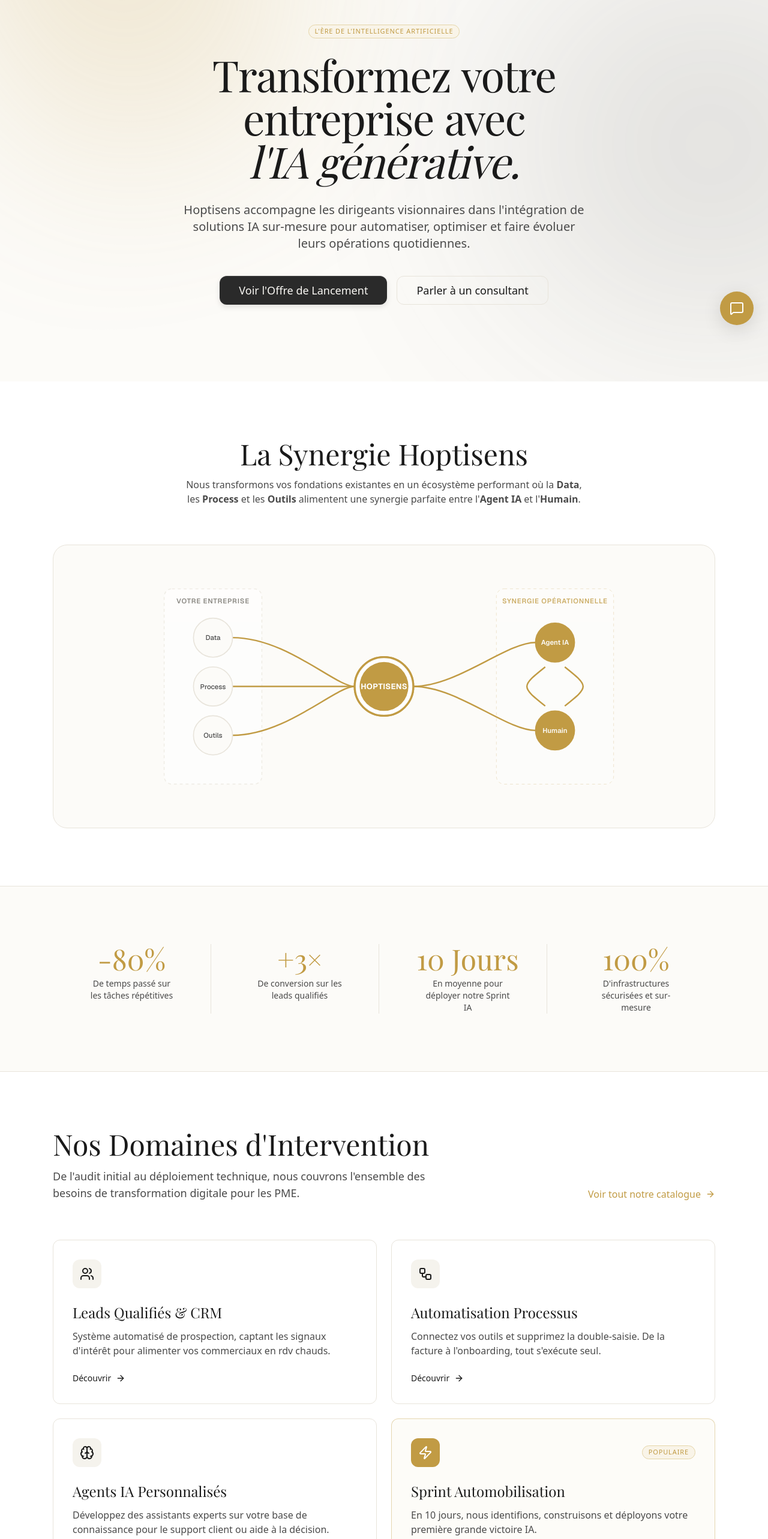
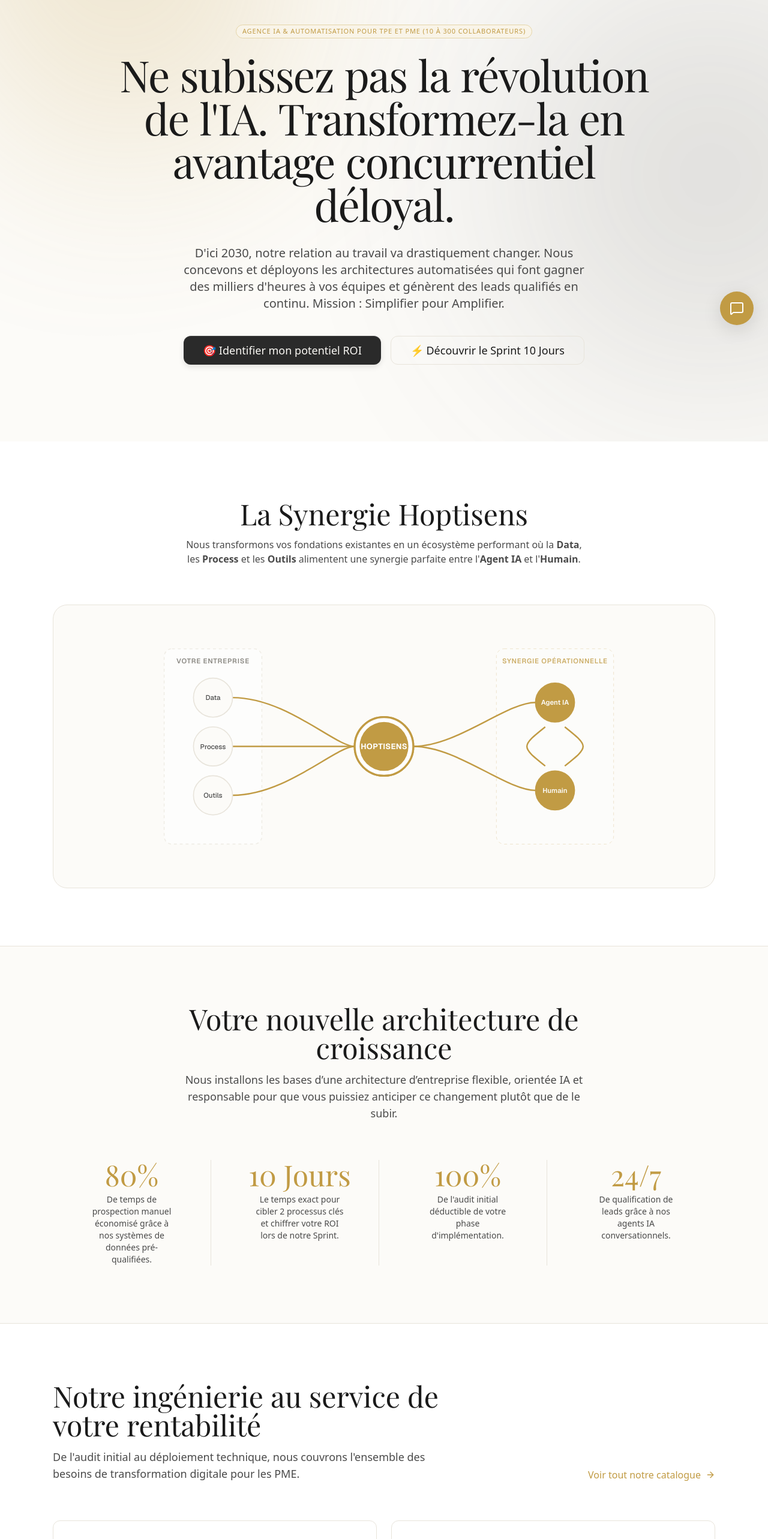
Before and after one commit to Himeros04/hoptisens.com, a Next.js app: page /en in a window 1280 px wide. Shown: the part 234-2800 px from the top of the page at 60% size. Built offline with nearby package versions, Linux system fonts and the light colour scheme; a web font is replaced by a local one.

Commit message:
modifs copywriting (Conseils de Jack)

```diff
--- a/components/sections/Chiffres.tsx
+++ b/components/sections/Chiffres.tsx
@@ -4,16 +4,24 @@
 import { Counter } from "../ui/Counter";
 
 const metrics = [
-  { numeric: 80, prefix: "-", suffix: "%", label: "De temps passé sur les tâches répétitives" },
-  { numeric: 3, prefix: "+", suffix: "×", label: "De conversion sur les leads qualifiés" },
-  { numeric: 10, prefix: "", suffix: " Jours", label: "En moyenne pour déployer notre Sprint IA" },
-  { numeric: 100, prefix: "", suffix: "%", label: "D'infrastructures sécurisées et sur-mesure" },
+  { numeric: 80, prefix: "", suffix: "%", label: "De temps de prospection manuel économisé grâce à nos systèmes de données pré-qualifiées." },
+  { numeric: 10, prefix: "", suffix: " Jours", label: "Le temps exact pour cibler 2 processus clés et chiffrer votre ROI lors de notre Sprint." },
+  { numeric: 100, prefix: "", suffix: "%", label: "De l'audit initial déductible de votre phase d'implémentation." },
+  { numeric: 24, prefix: "", suffix: "/7", label: "De qualification de leads grâce à nos agents IA conversationnels." },
 ];
 
 export function Chiffres() {
   return (
     <Section className="bg-bg py-20 border-y border-border">
       <Container>
+        <FadeInUp className="text-center max-w-2xl mx-auto mb-16">
+          <h2 className="text-3xl md:text-5xl font-serif text-[var(--color-text-primary)] mb-4">
+            Votre nouvelle architecture de croissance
+          </h2>
+          <p className="text-[var(--color-text-secondary)] text-lg">
+            Nous installons les bases d’une architecture d’entreprise flexible, orientée IA et responsable pour que vous puissiez anticiper ce changement plutôt que de le subir.
+          </p>
+        </FadeInUp>
         <div className="grid grid-cols-2 md:grid-cols-4 gap-8 md:gap-4 divide-x-0 md:divide-x divide-border">
           {metrics.map((metric, index) => (
             <FadeInUp key={index} delay={index * 0.1} className="text-center px-4">
--- a/components/sections/Hero.tsx
+++ b/components/sections/Hero.tsx
@@ -40,7 +40,7 @@
 
       <Container className="text-center relative z-10">
         <FadeInUp>
-          <Badge variant="accent" className="mb-6">L'Ère de l'Intelligence Artificielle</Badge>
+          <Badge variant="accent" className="mb-6">Agence IA & Automatisation pour TPE et PME (10 à 300 collaborateurs)</Badge>
 
           <motion.h1
             initial="hidden"
@@ -48,14 +48,11 @@
             variants={{ visible: { transition: { staggerChildren: 0.1 } } }}
             className="text-4xl md:text-6xl lg:text-7xl font-serif text-[var(--color-text-primary)] tracking-tight mb-8 max-w-4xl mx-auto flex flex-wrap justify-center gap-x-[0.25em]"
           >
-            {"Transformez votre entreprise avec".split(" ").map((word, i) => (
+            {"Ne subissez pas la révolution de l'IA. Transformez-la en avantage concurrentiel déloyal.".split(" ").map((word, i) => (
               <motion.span key={i} variants={wordVariants} className="inline-block">
                 {word}
               </motion.span>
             ))}
-            <motion.span variants={wordVariants} className="italic inline-block">
-              l'IA générative.
-            </motion.span>
           </motion.h1>
 
           <motion.p
@@ -64,17 +61,15 @@
             transition={{ delay: 0.6, duration: 0.6 }}
             className="text-lg md:text-xl text-[var(--color-text-secondary)] max-w-2xl mx-auto mb-10"
           >
-            Hoptisens accompagne les dirigeants visionnaires dans l'intégration
-            de solutions IA sur-mesure pour automatiser, optimiser et faire
-            évoluer leurs opérations quotidiennes.
+            D'ici 2030, notre relation au travail va drastiquement changer. Nous concevons et déployons les architectures automatisées qui font gagner des milliers d'heures à vos équipes et génèrent des leads qualifiés en continu. Mission : Simplifier pour Amplifier.
           </motion.p>
           <div className="flex flex-col sm:flex-row items-center justify-center gap-4">
+            <Link href="/contact" className="w-full sm:w-auto">
+              <Button size="lg" className="w-full">🎯 Identifier mon potentiel ROI</Button>
+            </Link>
             <a href="#sprint" className="w-full sm:w-auto">
-              <Button size="lg" className="w-full">Voir l'Offre de Lancement</Button>
+              <Button variant="secondary" size="lg" className="w-full">⚡ Découvrir le Sprint 10 Jours</Button>
             </a>
-            <Link href="/contact" className="w-full sm:w-auto">
-              <Button variant="secondary" size="lg" className="w-full">Parler à un consultant</Button>
-            </Link>
           </div>
         </FadeInUp>
       </Container>
--- a/components/sections/Offres.tsx
+++ b/components/sections/Offres.tsx
@@ -8,26 +8,26 @@
 
 const offres = [
   {
-    title: "Leads Qualifiés & CRM",
-    description: "Système automatisé de prospection, captant les signaux d'intérêt pour alimenter vos commerciaux en rdv chauds.",
+    title: "Prospection & Inbound Augmentés",
+    description: "Protégez le temps de vos commerciaux. Notre \"Prospecteur Augmenté\" scrape, qualifie par l'IA et rédige des approches ultra-personnalisées. En Inbound, notre Filtre IA ne fait remonter dans votre CRM que les leads chauds.",
     icon: Users,
     href: "/offres/leads"
   },
   {
-    title: "Automatisation Processus",
-    description: "Connectez vos outils et supprimez la double-saisie. De la facture à l'onboarding, tout s'exécute seul.",
+    title: "Automatisation & CRM sur-mesure",
+    description: "La construction et l'assemblage de vos outils. Nous concevons des agents IA, interconnectons vos logiciels existants et développons des CRM semi-automatisés pour éradiquer les tâches chronophages.",
     icon: Workflow,
     href: "/offres"
   },
   {
-    title: "Agents IA Personnalisés",
-    description: "Développez des assistants experts sur votre base de connaissance pour le support client ou aide à la décision.",
+    title: "Audits, Stratégie & Transfert de Compétences",
+    description: "L'analyse de l'existant pour concevoir une architecture solide avant les travaux. Nous formons ensuite vos équipes via des ateliers pratiques et concevons des agents formateurs internes pour l'onboarding.",
     icon: Brain,
     href: "/offres"
   },
   {
-    title: "Sprint Automobilisation",
-    description: "En 10 jours, nous identifions, construisons et déployons votre première grande victoire IA.",
+    title: "Sprint \"Processus Performants\"",
+    description: "Ne devinez plus où intégrer l'IA. En 10 jours ouvrés, obtenez un plan d'action chiffré sur vos 2 processus les plus rentables à optimiser.",
     icon: Zap,
     href: "/offres/sprint",
     highlight: true
@@ -40,7 +40,7 @@
       <Container>
         <div className="flex flex-col md:flex-row justify-between items-start md:items-end mb-16">
           <FadeInUp className="max-w-2xl">
-            <h2 className="text-3xl md:text-5xl font-serif text-text-primary mb-4">Nos Domaines d'Intervention</h2>
+            <h2 className="text-3xl md:text-5xl font-serif text-text-primary mb-4">Notre ingénierie au service de votre rentabilité</h2>
             <p className="text-text-secondary text-lg">
               De l'audit initial au déploiement technique, nous couvrons
               l'ensemble des besoins de transformation digitale pour les PME.
--- a/components/sections/Sprint.tsx
+++ b/components/sections/Sprint.tsx
@@ -22,17 +22,29 @@
               </div>
             </div>
             <h2 className="text-3xl md:text-5xl font-serif mb-6">
-              Le <span className="text-accent italic">Sprint Automobilisation</span>
+              Le Sprint "Processus Performants" — 490€ HT
             </h2>
-            <p className="text-white/80 text-lg mb-8 max-w-lg">
-              Un accompagnement intensif de 10 jours pour analyser vos flux,
-              définir un plan d'action opérationnel et déployer un pipeline
-              test grandeur nature prouvant le ROI de l'IA dans votre entreprise.
+            <p className="text-[var(--color-accent)] font-medium text-lg mb-4">
+              On ne vous propose pas un service, on initie votre transformation.
             </p>
+            <ul className="space-y-4 mb-8 text-white/80 max-w-lg">
+              <li className="flex items-start gap-3">
+                <span className="text-lg">🕒</span>
+                <div><span className="font-semibold text-white">10 jours ouvrés</span> chronomètre : Nous ciblons les 2 processus de votre entreprise où l'optimisation aura un ROI rapide.</div>
+              </li>
+              <li className="flex items-start gap-3">
+                <span className="text-lg">📄</span>
+                <div><span className="font-semibold text-white">Livrable actionnable</span> : Une synthèse claire du problème, 2 fiches détaillées avec le plan d'action, les outils préconisés et un devis d'implémentation.</div>
+              </li>
+              <li className="flex items-start gap-3">
+                <span className="text-lg">🛡️</span>
+                <div><span className="font-semibold text-white">Garantie Zéro Risque</span> ($100M Offer) : Le montant du sprint se transforme intégralement en avoir, déductible du coût de l'implémentation si vous continuez avec nous.</div>
+              </li>
+            </ul>
             <div className="flex gap-4">
               <a href="https://calendly.com/hoptisens/hoptisens-call" target="_blank" rel="noopener noreferrer" className="inline-block">
                 <Button size="lg" className="bg-accent text-white hover:bg-white hover:text-accent border-none shadow-none">
-                  Profiter de l'offre
+                  🚀 Réserver mon Sprint maintenant
                 </Button>
               </a>
             </div>
```
